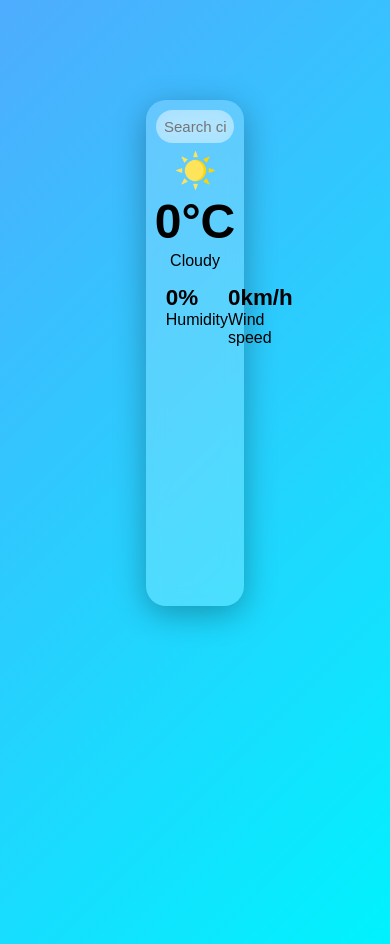
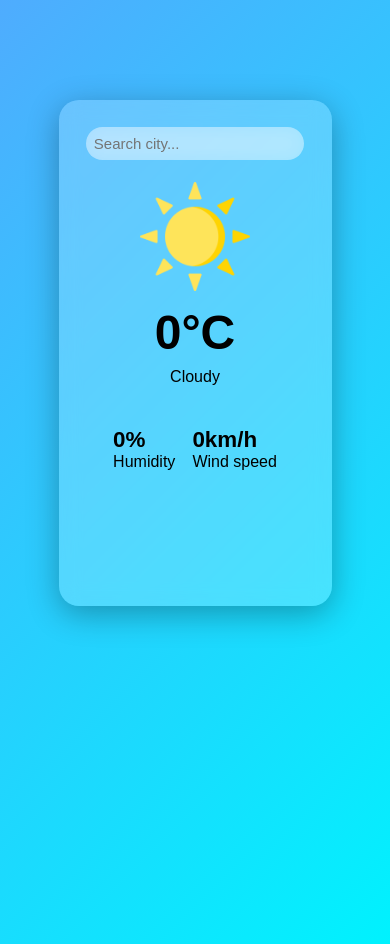
Before and after one commit to Ha-Khu/Weather-app, a plain HTML site: page index.html in a window 390 px wide. Drawn offline with Linux system fonts and the light colour scheme.

Commit message:
Add responsiveness for weather app

```diff
--- a/style.css
+++ b/style.css
@@ -72,3 +72,25 @@ main{
   font-weight: bold;
   font-size: 1.4em;
 }
+
+@media (max-width: 1100px){
+  main{
+  width: 80%;
+  }
+}
+
+@media (max-width: 768px){
+  body{
+    width: 55%;
+  }
+
+  main{
+    width: 100%;
+  }
+}
+
+@media (max-width: 568px){
+  body{
+    width: 70%;
+  }
+}
```
